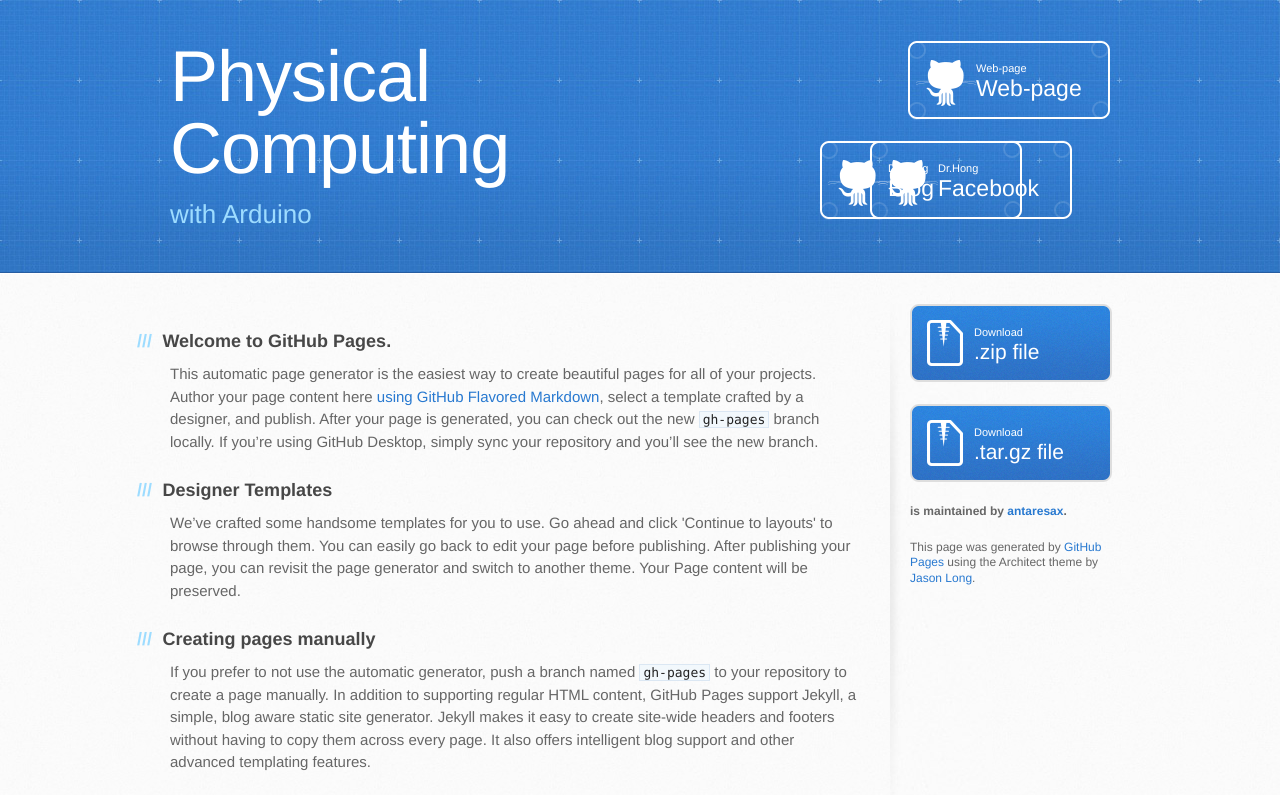
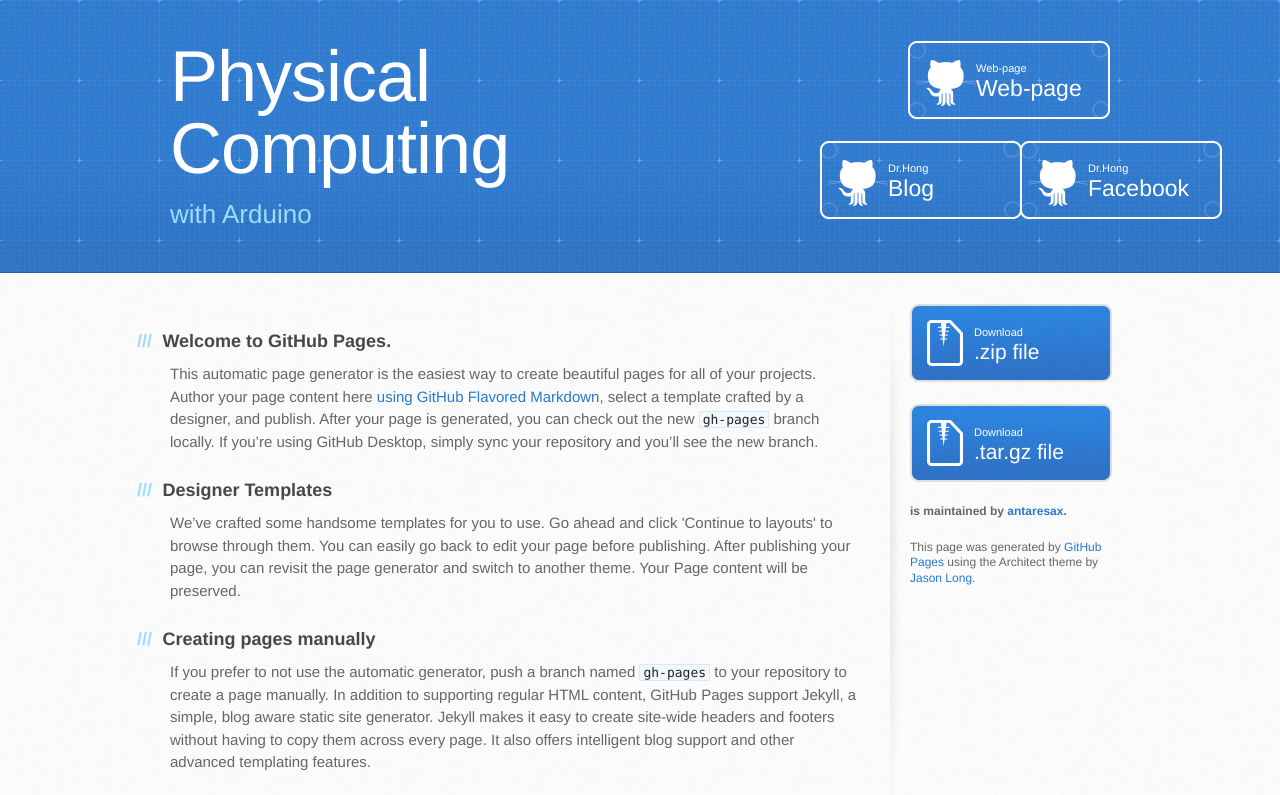
Before and after one commit to antaresax/arduino, a plain HTML site: page index.html in a window 1280 px wide. Shown: the top 795 px of the page. Drawn offline with Linux system fonts and the light colour scheme.

Commit message:
Update index.html

```diff
--- a/index.html
+++ b/index.html
@@ -23,7 +23,7 @@
         <h2>with Arduino</h2>
         <a href="https://antaresax.blog.me" style="position:absolute;left:650px;top:100px"  class="button"><small> Dr.Hong </small> Blog</a>
         <a href="https://antaresax.cafe24.com" class="button"><small> Web-page </small> Web-page</a>
-        <a href="https://antaresax.blog.me" style="position:absolute;left:700px;top:100px"  class="button"><small> Dr.Hong </small>Facebook</a></n>
+        <a href="https://antaresax.blog.me" style="position:absolute;left:850px;top:100px"  class="button"><small> Dr.Hong </small>Facebook</a></n>
       </div>
     </header>
 
```
